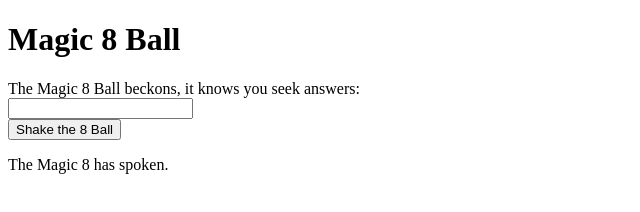
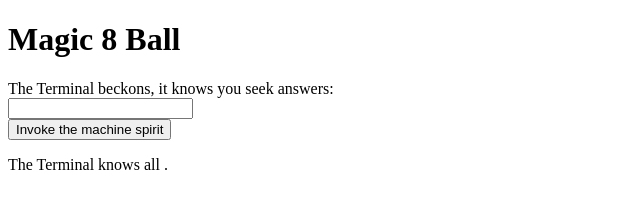
Before and after one commit to jlh78/magic-8-ball, a plain HTML site: page idex.html in a window 1280 px wide. Shown: the whole page, without its empty margins (0-640 px from the left). Drawn offline with Linux system fonts and the light colour scheme.

Commit message:
New theme for magic 8

```diff
--- a/idex.html
+++ b/idex.html
@@ -7,14 +7,14 @@
 
     <h1>Magic 8 Ball</h1>
 
-    <label for="question">The Magic 8 Ball beckons, it knows you seek answers:</label>
+    <label for="question">The Terminal beckons, it knows you seek answers:</label>
     <br>
     <input type="text" id="question" name="question"
 
     <br><br>
-    <button id="shakeButton">Shake the 8 Ball</button>
+    <button id="shakeButton">Invoke the machine spirit</button>
 
-    <p id="answer"> The Magic 8 has spoken.</p>
+    <p id="answer"> The Terminal knows all .</p>
 
 </body>
 <html>
```
